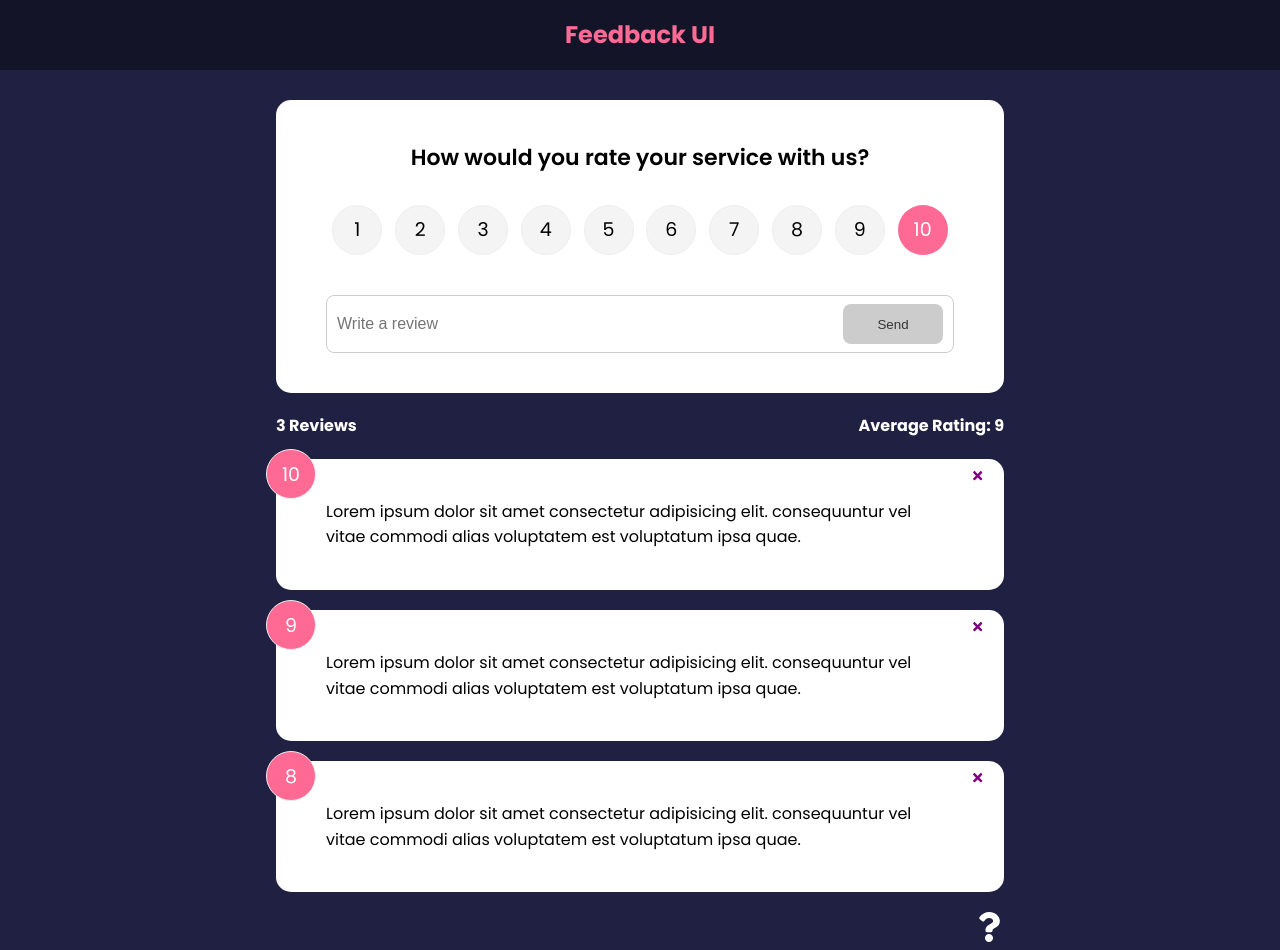
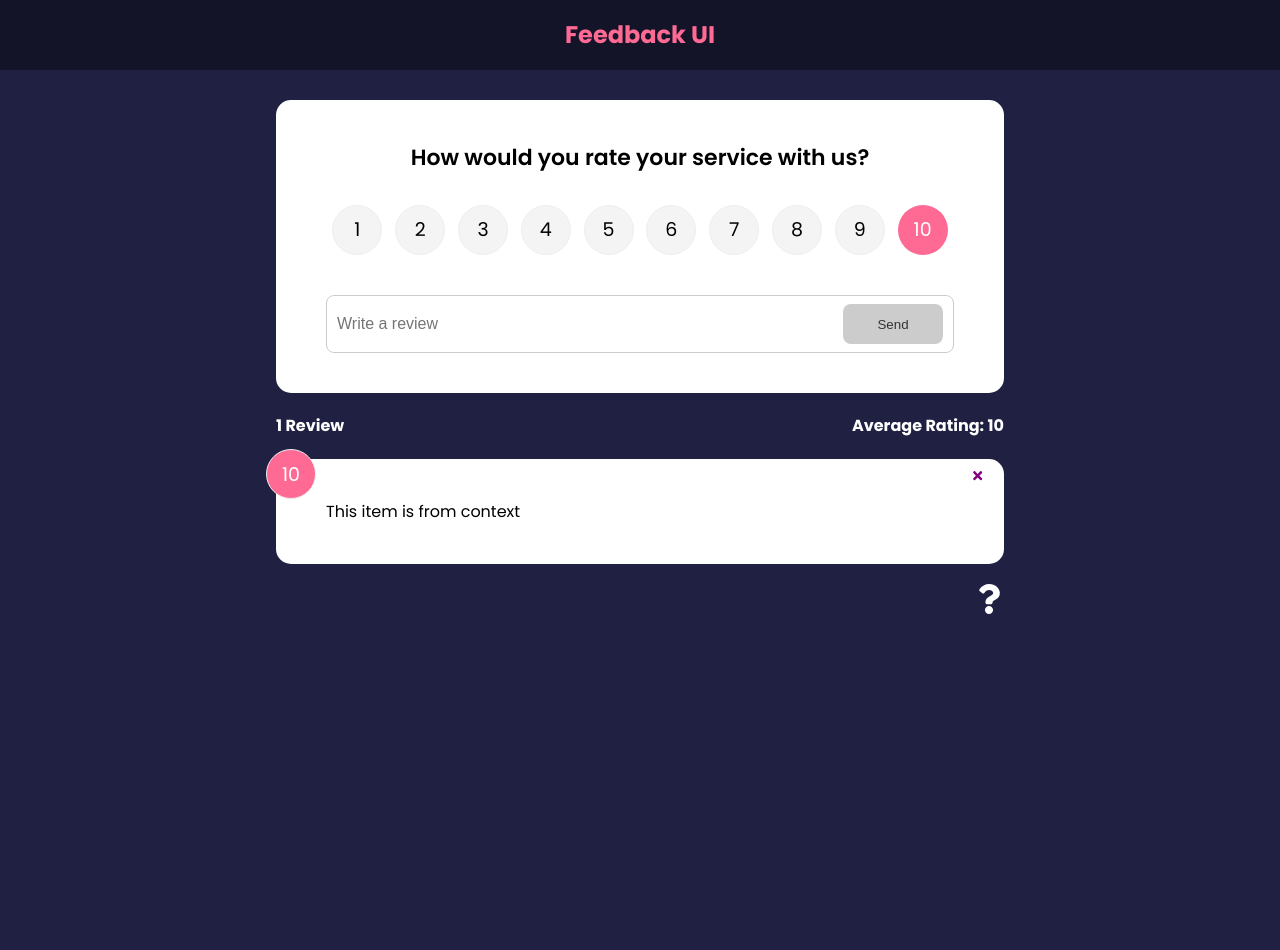
Before and after one commit to dinukah99/react-feedback-app, a React (Create React App) app: page / in a window 1280 px wide. After the commit the page ends 800 px from the top, so only its background shows below. Built offline with nearby package versions, Linux system fonts and the light colour scheme.

Commit message:
Using context

```diff
--- a/src/App.js
+++ b/src/App.js
@@ -9,7 +9,7 @@
 import FeedbackForm from './components/FeedbackForm';
 import AboutPage from './pages/AboutPage';
 import AboutIconLink from './components/AboutIconLink';
-
+import {FeedbackProvider} from './context/FeedbackContext';
 
 function App() {
     const [feedback, setFeedback] = useState(FeedbackData);
@@ -25,6 +25,7 @@
         }
     };
     return (
+        <FeedbackProvider>
             <Router>
                 <Header/>
                 <div className="container">
@@ -32,8 +33,8 @@
                         <Route exact path="/" element={
                             <>
                                 <FeedbackForm handleAdd={addFeedback}/>
-                            <FeedbackStats feedback={feedback}/>
-                            <FeedbackList feedback={feedback} handleDelete={deleteFeedback}/>
+                                <FeedbackStats/>
+                                <FeedbackList handleDelete={deleteFeedback}/>
                             </>
                         }>
                         </Route>
@@ -42,6 +43,7 @@
                     <AboutIconLink/>
                 </div>
             </Router>
+        </FeedbackProvider>
     );
 }
 
--- a/src/components/FeedbackList.jsx
+++ b/src/components/FeedbackList.jsx
@@ -1,8 +1,11 @@
 import FeedbackItem from './FeedbackItem';
-import PropTypes from 'prop-types';
 import {motion, AnimatePresence} from 'framer-motion';
+import {useContext} from 'react';
+import FeedbackContext from '../context/FeedbackContext';
 
-function FeedbackList({feedback, handleDelete}) {
+function FeedbackList({handleDelete}) {
+    const {feedback} = useContext(FeedbackContext);
+
     if (!feedback || feedback.length === 0) {
         return <p>No Feedback Yet </p>;
     }
@@ -32,13 +35,4 @@
     // );
 }
 
-FeedbackList.propTypes = {
-    feedback: PropTypes.arrayOf(
-        PropTypes.shape({
-            id: PropTypes.string.isRequired,
-            text: PropTypes.string.isRequired,
-            rating: PropTypes.number.isRequired,
-        }))
-};
-
 export default FeedbackList;
--- a/src/components/FeedbackStats.jsx
+++ b/src/components/FeedbackStats.jsx
@@ -1,6 +1,8 @@
-import PropTypes from 'prop-types';
+import {useContext} from 'react';
+import FeedbackContext from '../context/FeedbackContext';
 
-const FeedbackStats = ({feedback}) => {
+const FeedbackStats = () => {
+    const {feedback} = useContext(FeedbackContext);
 
     //Calculate ratings average
     let average = feedback.reduce((acc, cur) => {
@@ -8,18 +10,13 @@
     }, 0) / feedback.length;
 
     average = average.toFixed(1).replace(/[.,]0$/, '');
-
-
+    const reviewText = feedback.length === 1 ? 'Review' : 'Reviews';
     return (
         <div className="feedback-stats">
-            <h4>{feedback.length} Reviews</h4>
+            <h4>{feedback.length} {reviewText}</h4>
             <h4>Average Rating: {isNaN(average) ? 0 : average}</h4>
         </div>
     );
 };
 
-FeedbackStats.propTypes = {
-    feedback: PropTypes.array.isRequired
-};
-
 export default FeedbackStats;
--- /dev/null
+++ b/src/context/FeedbackContext.js
@@ -0,0 +1,20 @@
+import {createContext, useState} from 'react';
+
+const FeedbackContext = createContext();
+
+export const FeedbackProvider = ({children}) => {
+    const [feedback, setFeedback] = useState([
+        {
+            id: 1,
+            text: 'This item is from context',
+            rating: 10
+        }
+    ]);
+    return <FeedbackContext.Provider value={{
+        feedback,
+    }}>
+        {children}
+    </FeedbackContext.Provider>;
+};
+
+export default FeedbackContext;
```
Lines whose indentation alone changed are shown as unchanged.
